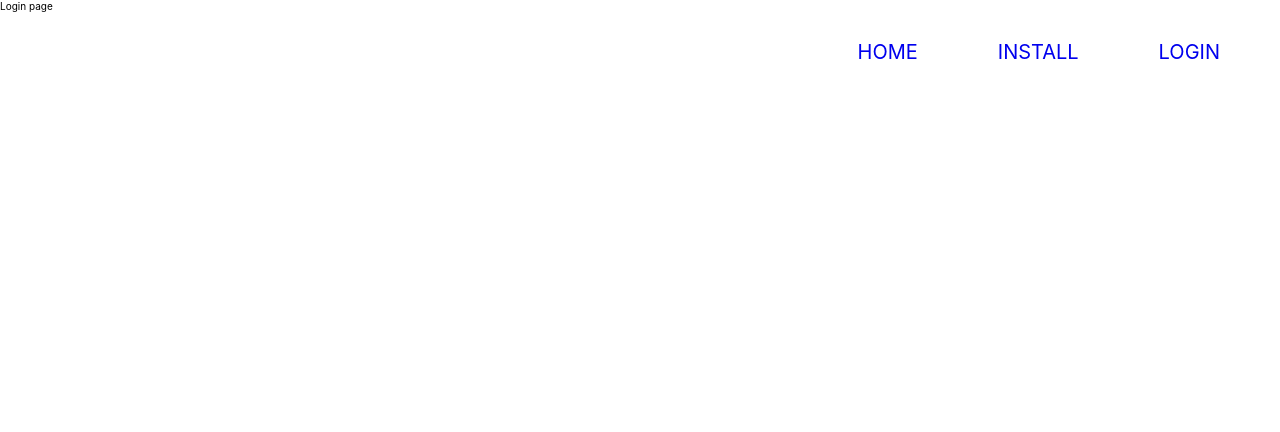
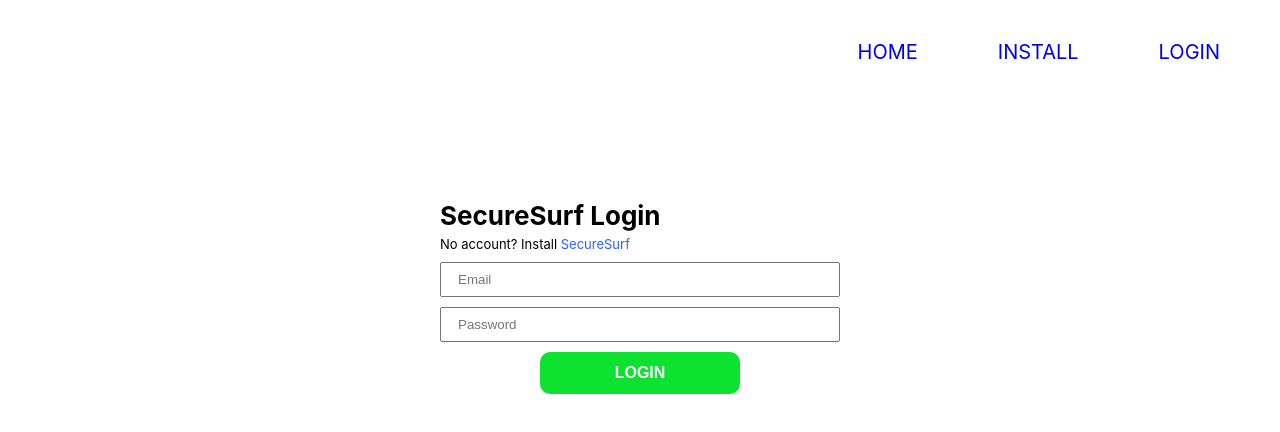
Before and after one commit to dedding4341/securesurf_frontend, a React (Create React App) app in the folder securesurf/: page /login in a window 1280 px wide. Shown: the top 432 px of the page. Built offline with nearby package versions, Linux system fonts and the light colour scheme.

Commit message:
added controlled login form, login page component

```diff
--- a/securesurf/src/Homepage/Homepage.css
+++ b/securesurf/src/Homepage/Homepage.css
@@ -9,6 +9,7 @@
   width: 55rem;
   margin-left: 5rem;
 }
+
 
 .Homepage-logo-container {
   width: 40rem;
--- a/securesurf/src/Login/Login.css
+++ b/securesurf/src/Login/Login.css
@@ -0,0 +1,20 @@
+.Login {
+  display: flex;
+  flex-direction: column;
+  width: 40rem;
+  margin: auto;
+  margin-top: 20rem;
+}
+
+.Login-title {
+  font-size: 1.3rem;
+}
+
+.Login-title > h1 {
+  margin-bottom: 0.5rem;
+}
+
+.Login-install-ext {
+  color: rgb(47, 96, 255);
+  cursor: pointer;
+}
--- a/securesurf/src/Login/index.js
+++ b/securesurf/src/Login/index.js
@@ -1,9 +1,15 @@
 import React from "react";
+import LoginForm from "../LoginForm";
+import "./Login.css";
 
 function Login() {
   return (
     <div className="Login">
-      Login page
+      <div className="Login-title">
+        <h1>SecureSurf Login</h1>
+        <p>No account? Install <span className="Login-install-ext" onClick={() => console.log("Redirecting to install extension...")}>SecureSurf</span></p>
+      </div>
+      <LoginForm />
     </div>
   );
 }
--- /dev/null
+++ b/securesurf/src/LoginForm/LoginForm.css
@@ -0,0 +1,22 @@
+.LoginForm {
+  display: flex;
+  flex-direction: column;
+}
+
+.LoginForm > input {
+  padding: 0.8rem 1.6rem;
+  margin-top: 1rem;
+}
+
+
+.LoginForm > button {
+  margin: auto;
+  margin-top: 1rem;
+  padding: 1.2rem 0rem;
+  width: 20rem;
+  border-radius: 10px;
+  font-size: 1.6rem;
+  color: white;
+  font-weight: 600;
+  background-color: rgb(13, 226, 49);
+}
--- /dev/null
+++ b/securesurf/src/LoginForm/index.js
@@ -0,0 +1,26 @@
+import React, { useState } from "react";
+import "./LoginForm.css";
+
+function LoginForm() {
+  const INITIAL_VALUES = { email: "", password: "" }
+  const [formData, setFormData] = useState(INITIAL_VALUES);
+
+  const handleChange = (evt) => {
+    const { name, value } = evt.target;
+    setFormData(currData => ({ ...currData, [name]: value }));
+  }
+
+  const handleSubmit = (evt) => {
+    evt.preventDefault();
+  }
+
+  return (
+    <form className="LoginForm" onSubmit={handleSubmit}>
+      <input placeholder="Email" name="email" value={formData.email} onChange={handleChange} />
+      <input placeholder="Password" type="password" name="password" value={formData.password} onChange={handleChange} />
+      <button type="submit">LOGIN</button>
+    </form>
+  );
+}
+
+export default LoginForm;
--- a/securesurf/src/index.css
+++ b/securesurf/src/index.css
@@ -41,6 +41,10 @@
   height: auto;
 }
 
+button {
+  border: none;
+}
+
 body {
   margin: 0;
   font-family: -apple-system, BlinkMacSystemFont, 'Segoe UI', 'Roboto', 'Oxygen',
```
